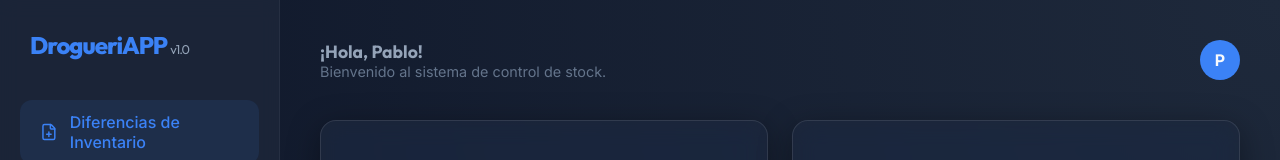
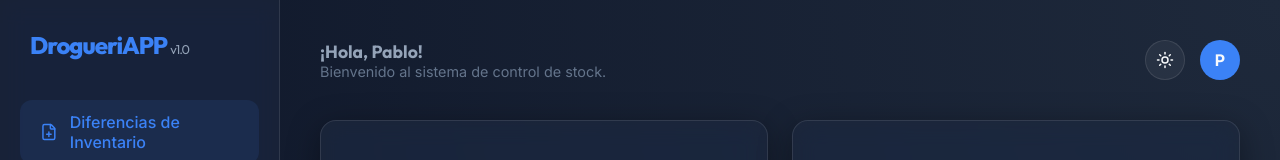
Before and after one commit to PrograPF/DrogueriAPP, a React (Vite) app in the folder erp-frontend/: page / in a window 1280 px wide. Shown: the top 160 px of the page. Built offline with nearby package versions, Linux system fonts and the light colour scheme.

Commit message:
feat: implementar selector de modo claro/oscuro (tema fluido) con persistencia

```diff
--- a/erp-frontend/src/App.jsx
+++ b/erp-frontend/src/App.jsx
@@ -1,6 +1,6 @@
-import React, { useState } from 'react';
+import React, { useState, useEffect } from 'react';
 import { BrowserRouter as Router, Routes, Route, Link, useLocation } from 'react-router-dom';
-import { FilePlus, Settings, LogOut, PackageSearch, Menu, X, ClipboardCheck, Truck, ClipboardList } from 'lucide-react';
+import { FilePlus, Settings, LogOut, PackageSearch, Menu, X, ClipboardCheck, Truck, ClipboardList, Sun, Moon } from 'lucide-react';
 import PendientesDiferenciasModule from './modules/Pendientes/PendientesDiferenciasModule';
 import RevisionBodegaModule from './modules/RevisionBodega/RevisionBodegaModule';
 import ConfigModule from './modules/Config/ConfigModule';
@@ -18,7 +18,7 @@ const SidebarItem = ({ icon: Icon, label, to, onClick }) => {
       alignItems: 'center',
       gap: '12px',
       padding: '12px 20px',
-      color: active ? '#3b82f6' : '#94a3b8',
+      color: active ? '#3b82f6' : 'var(--text-secondary)',
       textDecoration: 'none',
       background: active ? 'rgba(59, 130, 246, 0.1)' : 'transparent',
       borderRadius: '12px',
@@ -33,6 +33,16 @@ const SidebarItem = ({ icon: Icon, label, to, onClick }) => {
 
 const AppContent = () => {
   const [isSidebarOpen, setIsSidebarOpen] = useState(false);
+  const [theme, setTheme] = useState(localStorage.getItem('theme') || 'dark');
+
+  useEffect(() => {
+    if (theme === 'light') {
+      document.body.classList.add('light-theme');
+    } else {
+      document.body.classList.remove('light-theme');
+    }
+    localStorage.setItem('theme', theme);
+  }, [theme]);
 
   const toggleSidebar = () => setIsSidebarOpen(!isSidebarOpen);
   const closeSidebar = () => setIsSidebarOpen(false);
@@ -97,9 +107,30 @@ const AppContent = () => {
       <div className="main-content">
         <header className="no-print" style={{ marginBottom: '40px', display: 'flex', justifyContent: 'space-between', alignItems: 'center' }}>
           <div>
-            <h3 style={{ fontSize: '1.1rem', color: '#94a3b8' }}>¡Hola, Pablo!</h3>
+            <h3 style={{ fontSize: '1.1rem', color: 'var(--text-secondary)' }}>¡Hola, Pablo!</h3>
             <p style={{ color: '#64748b', fontSize: '0.9rem' }}>Bienvenido al sistema de control de stock.</p>
           </div>
+          <div style={{ display: 'flex', alignItems: 'center', gap: '15px' }}>
+            <button
+              onClick={() => setTheme(prev => prev === 'light' ? 'dark' : 'light')}
+              style={{
+                background: theme === 'light' ? 'rgba(15, 23, 42, 0.05)' : 'rgba(255, 255, 255, 0.05)',
+                border: '1px solid var(--border-color)',
+                borderRadius: '50%',
+                width: '40px',
+                height: '40px',
+                display: 'flex',
+                alignItems: 'center',
+                justifyContent: 'center',
+                cursor: 'pointer',
+                color: 'var(--text-primary)',
+                transition: 'all 0.3s ease',
+                outline: 'none'
+              }}
+              title={theme === 'light' ? 'Cambiar a modo oscuro' : 'Cambiar a modo claro'}
+            >
+              {theme === 'light' ? <Moon size={18} /> : <Sun size={18} />}
+            </button>
             <div style={{
               width: '40px',
               height: '40px',
@@ -109,8 +140,10 @@ const AppContent = () => {
               alignItems: 'center',
               justifyContent: 'center',
               fontWeight: 'bold',
+              color: '#f8fafc',
               flexShrink: 0
             }}>P</div>
+          </div>
         </header>
 
         <Routes>
--- a/erp-frontend/src/index.css
+++ b/erp-frontend/src/index.css
@@ -2,6 +2,7 @@
 
 :root {
   --bg-main: #0f172a;
+  --bg-main-gradient: radial-gradient(circle at top right, #1e293b 0%, #0f172a 100%);
   --bg-card: rgba(30, 41, 59, 0.7);
   --accent-primary: #3b82f6;
   --accent-secondary: #10b981;
@@ -9,6 +10,22 @@
   --text-secondary: #94a3b8;
   --border-color: rgba(255, 255, 255, 0.1);
   --glass-effect: blur(12px) saturate(180%);
+  --input-bg: rgba(15, 23, 42, 0.5);
+  --btn-secondary-bg: rgba(255, 255, 255, 0.05);
+}
+
+body.light-theme {
+  --bg-main: #f8fafc;
+  --bg-main-gradient: radial-gradient(circle at top right, #e2e8f0 0%, #f1f5f9 100%);
+  --bg-card: rgba(255, 255, 255, 0.85);
+  --accent-primary: #2563eb;
+  --accent-secondary: #059669;
+  --text-primary: #0f172a;
+  --text-secondary: #475569;
+  --border-color: rgba(15, 23, 42, 0.12);
+  --glass-effect: blur(12px) saturate(120%);
+  --input-bg: rgba(255, 255, 255, 0.95);
+  --btn-secondary-bg: rgba(15, 23, 42, 0.05);
 }
 
 * {
@@ -23,6 +40,7 @@ body {
   color: var(--text-primary);
   min-height: 100vh;
   overflow-x: hidden;
+  transition: background-color 0.3s ease, color 0.3s ease;
 }
 
 h1, h2, h3 {
@@ -37,15 +55,16 @@ h1, h2, h3 {
   border: 1px solid var(--border-color);
   border-radius: 16px;
   box-shadow: 0 8px 32px 0 rgba(0, 0, 0, 0.37);
+  transition: background 0.3s ease, border-color 0.3s ease, box-shadow 0.3s ease;
 }
 
 .input-field {
   width: 100%;
   padding: 12px 16px;
-  background: rgba(15, 23, 42, 0.5);
+  background: var(--input-bg);
   border: 1px solid var(--border-color);
   border-radius: 8px;
-  color: white;
+  color: var(--text-primary);
   transition: all 0.3s ease;
 }
 
@@ -53,6 +72,10 @@ h1, h2, h3 {
   outline: none;
   border-color: var(--accent-primary);
   box-shadow: 0 0 0 2px rgba(59, 130, 246, 0.2);
+}
+
+body.light-theme .input-field::placeholder {
+  color: #94a3b8;
 }
 
 .btn-primary {
@@ -76,8 +99,8 @@ h1, h2, h3 {
 }
 
 .btn-secondary {
-  background: rgba(255, 255, 255, 0.05);
-  color: white;
+  background: var(--btn-secondary-bg);
+  color: var(--text-primary);
   padding: 12px 24px;
   border: 1px solid var(--border-color);
   border-radius: 12px;
@@ -88,6 +111,10 @@ h1, h2, h3 {
 
 .btn-secondary:hover {
   background: rgba(255, 255, 255, 0.1);
+}
+
+body.light-theme .btn-secondary:hover {
+  background: rgba(15, 23, 42, 0.08);
 }
 
 /* Quitar las flechas (spinners) de los inputs numéricos */
@@ -110,22 +137,23 @@ input[type=number] {
 
 .sidebar {
   width: 280px;
-  background: rgba(30, 41, 59, 0.8);
-  backdrop-filter: blur(10px);
-  border-right: 1px solid rgba(255, 255, 255, 0.05);
+  background: var(--bg-card);
+  backdrop-filter: var(--glass-effect);
+  border-right: 1px solid var(--border-color);
   padding: 30px 20px;
   display: flex;
   flex-direction: column;
-  transition: transform 0.3s ease;
+  transition: transform 0.3s ease, background 0.3s ease, border-color 0.3s ease;
   z-index: 100;
 }
 
 .main-content {
   flex: 1;
   padding: 40px;
-  background: radial-gradient(circle at top right, #1e293b 0%, #0f172a 100%);
+  background: var(--bg-main-gradient);
   overflow-y: auto;
   min-width: 0; /* Prevents flex items from overflowing */
+  transition: background 0.3s ease;
 }
 
 .responsive-grid-2 {
--- a/erp-frontend/src/styles/sharedStyles.js
+++ b/erp-frontend/src/styles/sharedStyles.js
@@ -1,7 +1,7 @@
 export const labelStyle = {
   fontSize: '0.85rem',
   fontWeight: '600',
-  color: '#94a3b8',
+  color: 'var(--text-secondary)',
   display: 'flex',
   alignItems: 'center',
   gap: '6px',
@@ -12,7 +12,7 @@ export const thStyle = {
   padding: '12px 16px',
   fontSize: '0.75rem',
   fontWeight: '700',
-  color: '#94a3b8',
+  color: 'var(--text-secondary)',
   textTransform: 'uppercase'
 };
 
```
Lines whose indentation alone changed are shown as unchanged.
